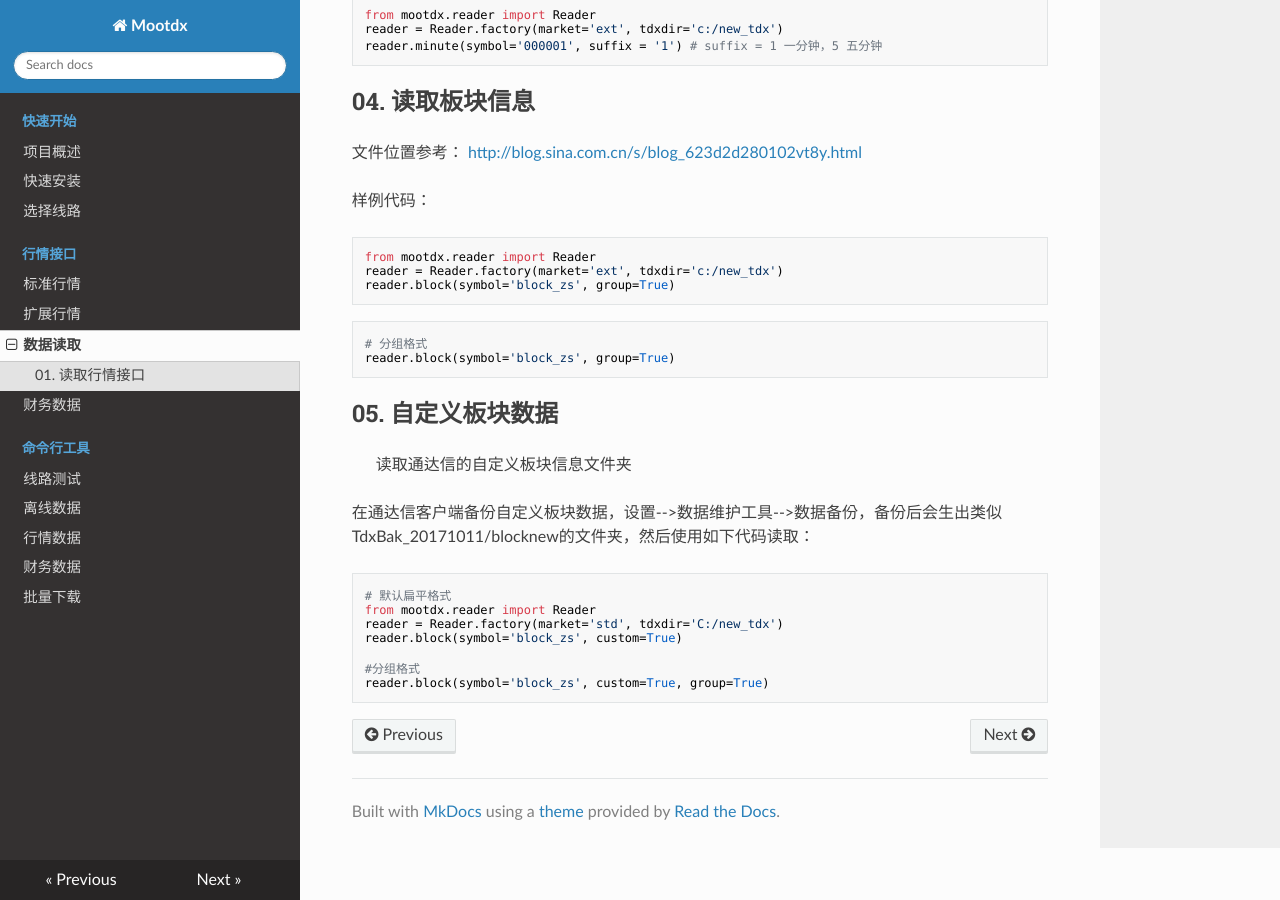
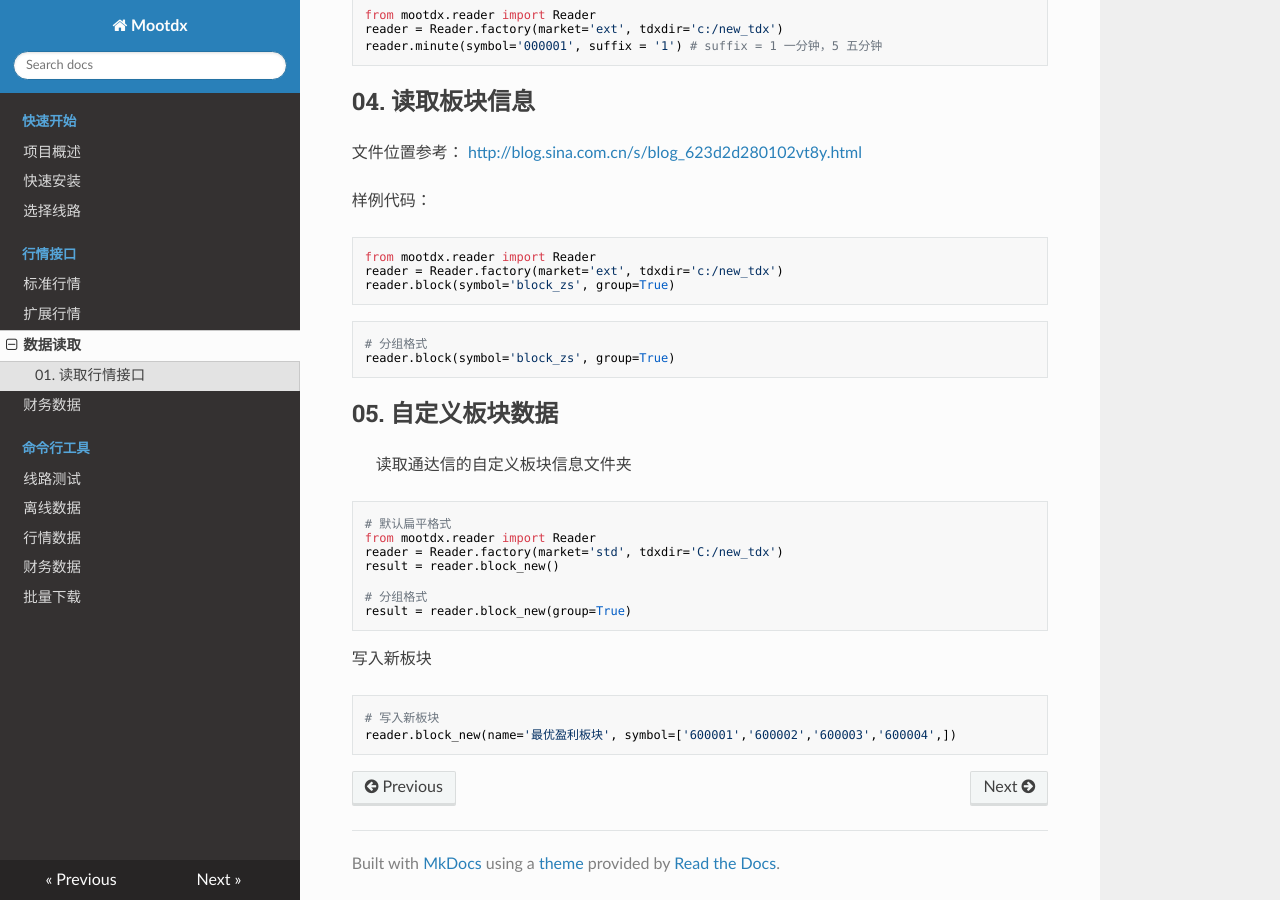
Before and after one commit to mootdx/mootdx, an MkDocs documentation site: the page built from docs/api/reader.md, in a window 1280 px wide and 900 px high, scrolled down 1249 px. Built offline with MkDocs 1.6.1, drawn with Linux system fonts in a browser that asks for light colours; nearby versions of some CDN libraries; old or Windows-style settings are respelled for this version of MkDocs.

Commit message:
update test.

````diff
--- a/docs/api/reader.md
+++ b/docs/api/reader.md
@@ -80,14 +80,19 @@ reader.block(symbol='block_zs', group=True)
 
 > 读取通达信的自定义板块信息文件夹
 
-在通达信客户端备份自定义板块数据，设置-->数据维护工具-->数据备份，备份后会生出类似TdxBak_20171011/blocknew的文件夹，然后使用如下代码读取：
-
 ```python
 # 默认扁平格式
 from mootdx.reader import Reader
 reader = Reader.factory(market='std', tdxdir='C:/new_tdx')
-reader.block(symbol='block_zs', custom=True)
+result = reader.block_new()
 
-#分组格式
-reader.block(symbol='block_zs', custom=True, group=True)
+# 分组格式
+result = reader.block_new(group=True)
 ```
+
+写入新板块
+
+```python
+# 写入新板块
+reader.block_new(name='最优盈利板块', symbol=['600001','600002','600003','600004',])
+```
````
